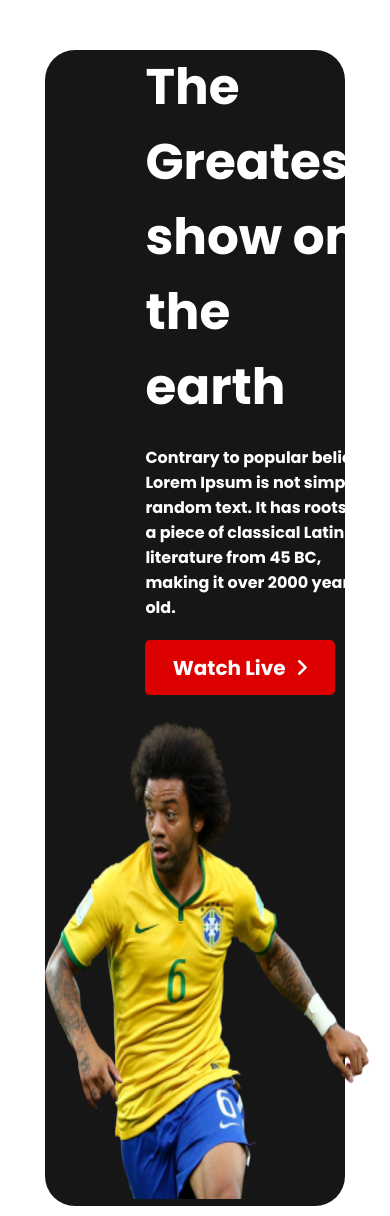
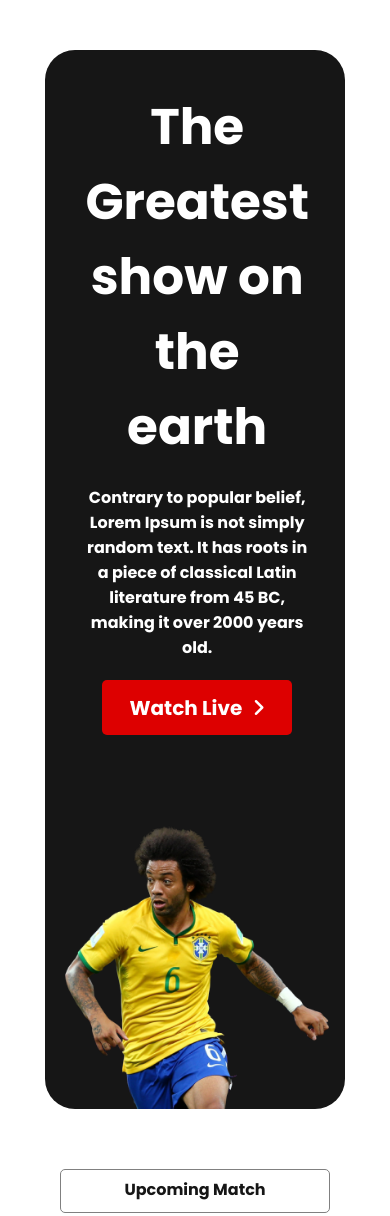
Before and after one commit to iprosenjitp/world-cup, a plain HTML site: page index.html in a window 390 px wide. Shown: the top 1216 px of the page. Drawn offline with Linux system fonts and the light colour scheme.

Commit message:
Hearde Updated

```diff
--- a/index.html
+++ b/index.html
@@ -17,7 +17,7 @@
 <body>
     <!-- Header Start------------------------------------------------------------------------------------------------- -->
 
-    <header>
+    <header class="header-class">
         <div class="header-detail">
             <h1>The Greatest show on the earth</h1>
             <p>Contrary to popular belief, Lorem Ipsum is not simply random text. It has roots in a piece of classical
@@ -27,7 +27,7 @@
                 <i class="fa-solid fa-angle-right"></i>
             </a>
         </div>
-        <div>
+        <div class="header-dp">
             <img src="assets/Banner Image.png" alt="">
         </div>
     </header>
--- a/styles/index-style.css
+++ b/styles/index-style.css
@@ -38,6 +38,7 @@ header {
     align-content: center;
 
     margin-left: 100px;
+    padding: 80px 0px;
 }
 
 .header-detail h1 {
@@ -74,9 +75,13 @@ header {
     border-radius: 5px;
 }
 
-header img {
+.header-dp {
+    padding: 50px 20px 0 20px;
+}
+
+.header-dp img {
     width: 100%;
-    height: 480px;
+    height: 100%;
 }
 
 /* main ********************************************************/
@@ -256,7 +261,19 @@ hr {
     header {
         display: grid;
         grid-template-columns: repeat(1, 1fr);
-        row-gap: 24px;
+        /* row-gap: 24px; */
+    }
+
+    .header-detail {
+        justify-items: center;
+
+        margin-left: 0;
+        padding: 40px 40px;
+    }
+
+    .header-detail h1,
+    p {
+        text-align: center;
     }
 
     .section-class {
@@ -331,3 +348,5 @@ hr {
         display: none;
     }
 }
+
+/* Animation */
```
